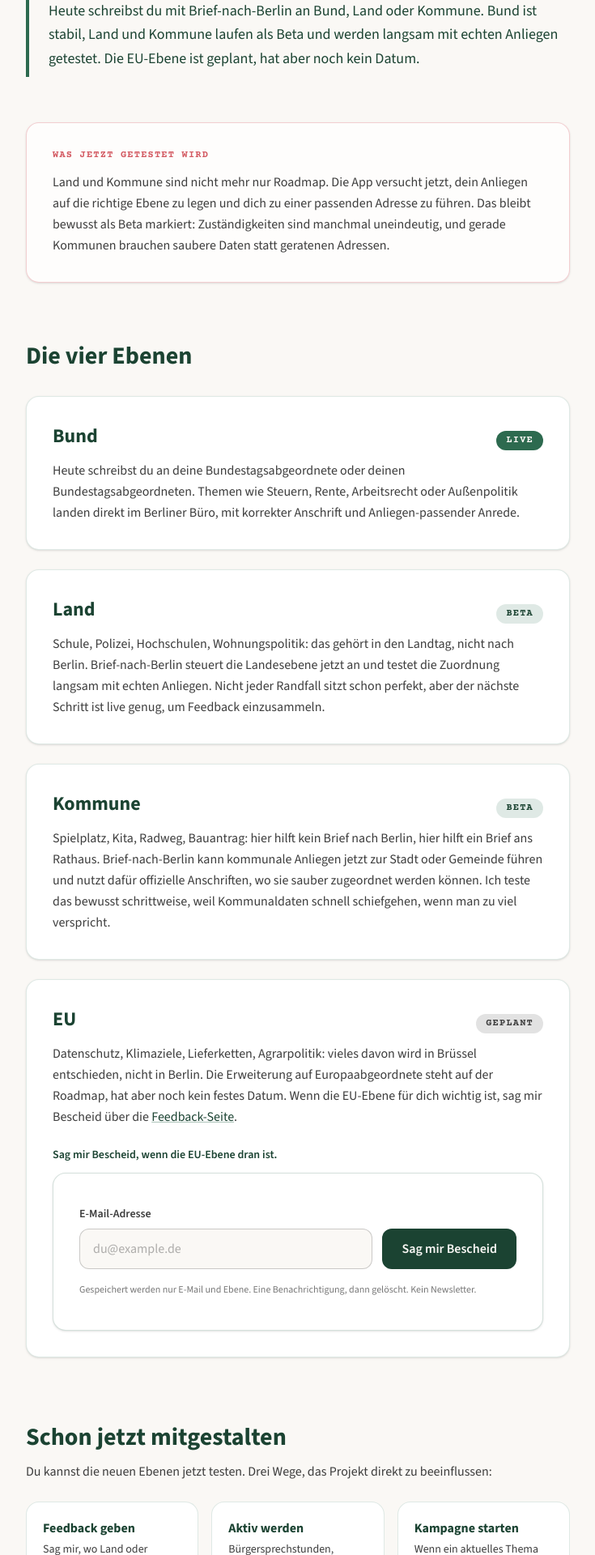
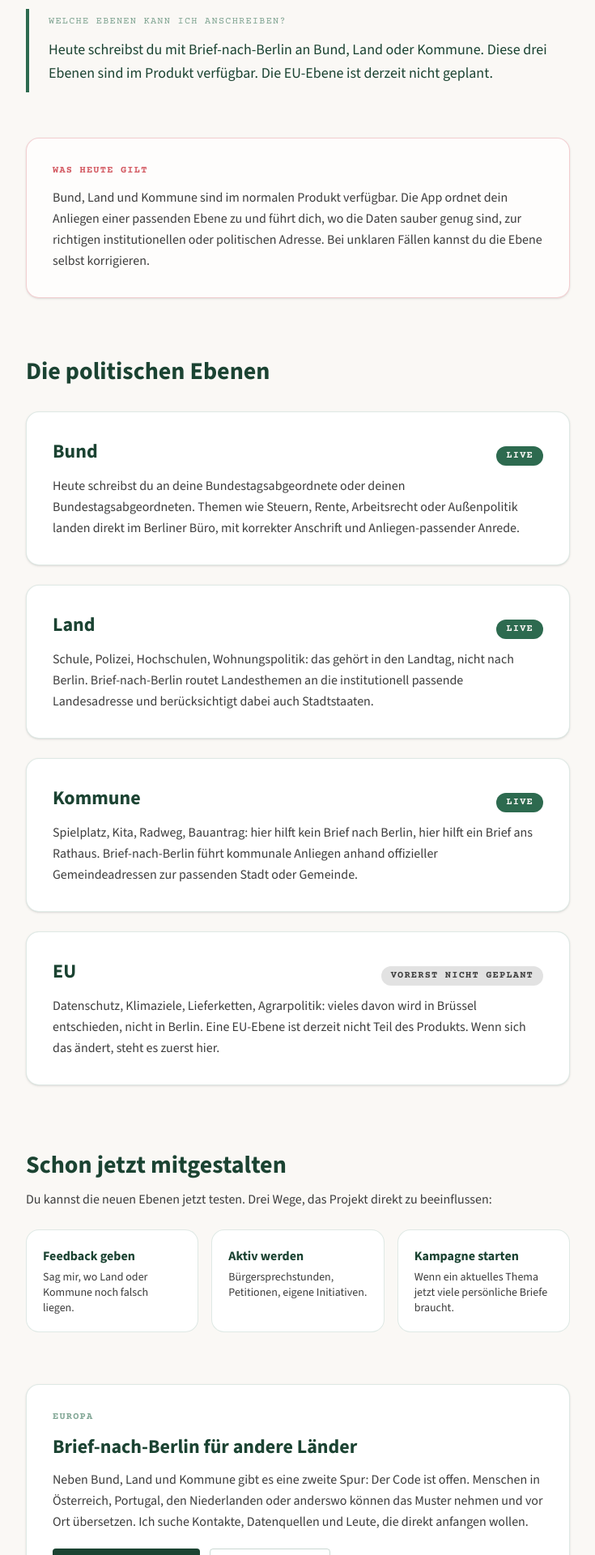
Before and after one commit to tholo91/brief-nach-berlin, a Next.js app in the folder web/: page /was-noch-kommt in a window 1280 px wide. Shown: the part 880-2800 px from the top of the page at 81% size, without its empty margins (272-1007 px from the left). Built offline with nearby package versions, Linux system fonts and the light colour scheme.

Commit message:
Update political-level messaging and remove roadmap signup

```diff
--- a/web/src/app/(site)/was-noch-kommt/RoadmapSignupForm.tsx
+++ /dev/null
@@ -1,127 +0,0 @@
-"use client";
-
-import { useState, useTransition } from "react";
-import {
-  submitRoadmapSignupAction,
-  type RoadmapEbene,
-} from "@/lib/actions/submitRoadmapSignup";
-
-// Mirrors the validation in submitRoadmapSignup.ts (Zod is the source of
-// truth). We keep this here so the user gets instant feedback before the
-// Server Action round-trip.
-const EMAIL_RE = /^[^\s@]+@[^\s@]+\.[^\s@]+$/;
-
-interface RoadmapSignupFormProps {
-  // The level this form signs the user up for. Use 'alle' for a generic
-  // "tell me about any new level" form.
-  ebene: RoadmapEbene;
-}
-
-export function RoadmapSignupForm({ ebene }: RoadmapSignupFormProps) {
-  const [email, setEmail] = useState("");
-  const [submitted, setSubmitted] = useState(false);
-  const [alreadySignedUp, setAlreadySignedUp] = useState(false);
-  const [errorMessage, setErrorMessage] = useState<string | null>(null);
-  const [pending, startTransition] = useTransition();
-
-  function handleSubmit(event: React.FormEvent<HTMLFormElement>) {
-    event.preventDefault();
-    if (pending) return;
-
-    const value = email.trim();
-    if (!EMAIL_RE.test(value)) {
-      setErrorMessage("Bitte gib eine gültige E-Mail-Adresse ein.");
-      return;
-    }
-    setErrorMessage(null);
-
-    startTransition(async () => {
-      const result = await submitRoadmapSignupAction({
-        email: value,
-        ebene,
-      });
-      if (result.ok) {
-        setAlreadySignedUp(result.alreadySignedUp);
-        setSubmitted(true);
-        setEmail("");
-        return;
-      }
-      setErrorMessage(result.message);
-    });
-  }
-
-  if (submitted) {
-    return (
-      <div
-        role="status"
-        aria-live="polite"
-        className="bg-white border border-waldgruen/20 rounded-2xl px-6 py-8 sm:px-8 sm:py-10 shadow-sm"
-      >
-        <p className="font-handwriting text-3xl text-waldgruen-dark leading-none mb-3">
-          {alreadySignedUp ? "Schon dabei." : "Danke."}
-        </p>
-        <p className="font-body text-base text-warmgrau leading-relaxed">
-          {alreadySignedUp
-            ? "Du stehst schon auf der Liste. Du bekommst eine Mail, sobald es so weit ist."
-            : "Du bekommst eine Mail, sobald die Ebene dran ist. Eine einzige Mail, danach werden deine Daten gelöscht. Kein Newsletter, keine Weitergabe."}
-        </p>
-      </div>
-    );
-  }
-
-  return (
-    <form
-      onSubmit={handleSubmit}
-      noValidate
-      className="bg-white border border-waldgruen/20 rounded-2xl px-6 py-8 sm:px-8 sm:py-10 shadow-sm"
-    >
-      <label
-        htmlFor="roadmap-email"
-        className="block font-body text-sm font-semibold text-warmgrau mb-2"
-      >
-        E-Mail-Adresse
-      </label>
-      <div className="flex flex-col sm:flex-row gap-3">
-        <input
-          id="roadmap-email"
-          type="email"
-          required
-          autoComplete="email"
-          inputMode="email"
-          placeholder="du@example.de"
-          value={email}
-          disabled={pending}
-          onChange={(event) => {
-            setEmail(event.target.value);
-            if (errorMessage) setErrorMessage(null);
-          }}
-          className="flex-1 rounded-xl border border-warmgrau/25 bg-creme px-4 py-3 font-body text-base text-waldgruen-dark placeholder:text-warmgrau/40 focus:outline-none focus:border-waldgruen focus:ring-2 focus:ring-waldgruen/20 disabled:opacity-60"
-        />
-        <button
-          type="submit"
-          disabled={pending}
-          className={[
-            "rounded-xl bg-waldgruen-dark text-creme font-body font-semibold px-6 py-3 transition-colors min-h-[44px]",
-            pending
-              ? "opacity-60 cursor-not-allowed"
-              : "hover:bg-waldgruen cursor-pointer",
-          ].join(" ")}
-        >
-          {pending ? "Wird gesendet…" : "Sag mir Bescheid"}
-        </button>
-      </div>
-      {errorMessage ? (
-        <p
-          role="alert"
-          className="mt-3 font-body text-sm text-airmail-rot"
-        >
-          {errorMessage}
-        </p>
-      ) : null}
-      <p className="font-body text-xs text-warmgrau/70 leading-relaxed mt-4">
-        Gespeichert werden nur E-Mail und Ebene. Eine Benachrichtigung, dann
-        gelöscht. Kein Newsletter.
-      </p>
-    </form>
-  );
-}
--- a/web/src/app/(site)/was-noch-kommt/page.tsx
+++ b/web/src/app/(site)/was-noch-kommt/page.tsx
@@ -5,21 +5,20 @@
 import { APP_URL, FOUNDER_FEEDBACK_URL, FOUNDER_EMAIL } from "@/lib/config";
 import { Prose } from "@/components/editorial/Prose";
 import { FAQAccordion } from "@/components/FAQAccordion";
-import { RoadmapSignupForm } from "./RoadmapSignupForm";
 
 const URL_PATH = "/was-noch-kommt";
 const PUBLISHED = "2026-05-22";
 const TITLE =
-  "Roadmap: Welche politischen Ebenen kommen als nächstes | Brief-nach-Berlin";
+  "Welche politischen Ebenen unterstützt Brief-nach-Berlin? | Brief-nach-Berlin";
 const DESCRIPTION =
-  "Brief-nach-Berlin testet jetzt Bund, Land und Kommune. Die EU steht weiter auf der Roadmap. Der offene Fahrplan inklusive Kampagnenmodus.";
+  "Brief-nach-Berlin unterstützt heute Bund, Land und Kommune. Hier steht, wie die Zuständigkeit funktioniert und was bewusst nicht versprochen wird.";
 
 export const metadata: Metadata = {
   title: TITLE,
   description: DESCRIPTION,
   alternates: { canonical: `${APP_URL}${URL_PATH}` },
   openGraph: {
-    title: "Roadmap: Welche politischen Ebenen kommen als nächstes",
+    title: "Welche politischen Ebenen unterstützt Brief-nach-Berlin?",
     description: DESCRIPTION,
     type: "article",
     locale: "de_DE",
@@ -27,7 +26,7 @@
   },
   twitter: {
     card: "summary_large_image",
-    title: "Roadmap: Welche politischen Ebenen kommen als nächstes",
+    title: "Welche politischen Ebenen unterstützt Brief-nach-Berlin?",
     description: DESCRIPTION,
   },
 };
@@ -42,17 +41,6 @@
   body: ReactNode;
 }
 
-const feedbackLink = (
-  <a
-    href={FOUNDER_FEEDBACK_URL}
-    target="_blank"
-    rel="noopener noreferrer"
-    className="text-waldgruen-dark underline decoration-waldgruen/40 hover:decoration-waldgruen-dark"
-  >
-    Feedback-Seite
-  </a>
-);
-
 const levels: Level[] = [
   {
     key: "bund",
@@ -64,29 +52,27 @@
   {
     key: "land",
     name: "Land",
-    badge: "Beta",
-    status: "beta",
-    body: "Schule, Polizei, Hochschulen, Wohnungspolitik: das gehört in den Landtag, nicht nach Berlin. Brief-nach-Berlin steuert die Landesebene jetzt an und testet die Zuordnung langsam mit echten Anliegen. Nicht jeder Randfall sitzt schon perfekt, aber der nächste Schritt ist live genug, um Feedback einzusammeln.",
+    badge: "Live",
+    status: "live",
+    body: "Schule, Polizei, Hochschulen, Wohnungspolitik: das gehört in den Landtag, nicht nach Berlin. Brief-nach-Berlin routet Landesthemen an die institutionell passende Landesadresse und berücksichtigt dabei auch Stadtstaaten.",
   },
   {
     key: "kommune",
     name: "Kommune",
-    badge: "Beta",
-    status: "beta",
-    body: "Spielplatz, Kita, Radweg, Bauantrag: hier hilft kein Brief nach Berlin, hier hilft ein Brief ans Rathaus. Brief-nach-Berlin kann kommunale Anliegen jetzt zur Stadt oder Gemeinde führen und nutzt dafür offizielle Anschriften, wo sie sauber zugeordnet werden können. Ich teste das bewusst schrittweise, weil Kommunaldaten schnell schiefgehen, wenn man zu viel verspricht.",
+    badge: "Live",
+    status: "live",
+    body: "Spielplatz, Kita, Radweg, Bauantrag: hier hilft kein Brief nach Berlin, hier hilft ein Brief ans Rathaus. Brief-nach-Berlin führt kommunale Anliegen anhand offizieller Gemeindeadressen zur passenden Stadt oder Gemeinde.",
   },
   {
     key: "eu",
     name: "EU",
-    badge: "Geplant",
+    badge: "Vorerst nicht geplant",
     status: "geplant",
     body: (
       <>
         Datenschutz, Klimaziele, Lieferketten, Agrarpolitik: vieles davon wird
-        in Brüssel entschieden, nicht in Berlin. Die Erweiterung auf
-        Europaabgeordnete steht auf der Roadmap, hat aber noch kein festes
-        Datum. Wenn die EU-Ebene für dich wichtig ist, sag mir Bescheid über
-        die {feedbackLink}.
+        in Brüssel entschieden, nicht in Berlin. Eine EU-Ebene ist derzeit
+        nicht Teil des Produkts. Wenn sich das ändert, steht es zuerst hier.
       </>
     ),
   },
@@ -106,31 +92,19 @@
 const faqs = [
   {
     q: "Welche politischen Ebenen werden aktuell unterstützt?",
-    a: "Aktuell unterstützt Brief-nach-Berlin Bund, Land und Kommune. Bund ist der stabile Kern. Land und Kommune laufen als Beta, werden langsam mit echten Anliegen getestet und bleiben deshalb bewusst vorsichtig formuliert. Die EU steht weiter hinten auf der Roadmap ohne festes Datum.",
+    a: "Aktuell unterstützt Brief-nach-Berlin Bund, Land und Kommune. Die drei Ebenen sind im normalen Briefprozess verfügbar. Die EU-Ebene ist derzeit nicht Teil des Produkts.",
   },
   {
     q: "Ist die Landtag-Ebene schon live?",
-    a: "Ja, als Beta. Brief-nach-Berlin kann Landesthemen inzwischen an die Landesebene routen. Ich teste das weiter mit echten Fällen, weil Bundesländer eigene Daten, Wahlkreislogiken und Adressformeln haben.",
+    a: "Ja. Landesthemen werden an die institutionell passende Landesadresse geroutet. Die Zuordnung berücksichtigt Bundesländer, Stadtstaaten und die jeweils passende Anrede.",
   },
   {
-    q: "Warum nicht alle Ebenen auf einmal?",
-    a: "Jede Ebene hat eigene Datenquellen, eigene Adressformeln und eigene Zuständigkeitslogik. Bund ist stabil, Land und Kommune sind jetzt in der Beta. Ich teste lieber langsam mit echten Nutzerinnen und Nutzern, statt so zu tun, als wären 16 Länder und tausende Kommunen nach einem Schalter perfekt.",
+    q: "Warum gibt es keine EU-Ebene?",
+    a: "Eine EU-Ebene wäre ein eigenes Produkt mit anderen Datenquellen, Zuständigkeiten und Adresslogiken. Ich verspreche sie derzeit nicht und sammle dafür auch keine Anmeldungen.",
   },
   {
-    q: "Kann ich vorschlagen, welche Ebene als nächstes kommt?",
-    a: "Ja. Die Reihenfolge richtet sich nach zwei Dingen: wie oft eine Ebene im Feedback genannt wird, und wie schnell ich an saubere Daten komme. Wenn du eine bestimmte Ebene priorisieren willst, sag es mir über die Feedback-Seite, das fließt direkt in die Reihenfolge ein.",
-    aNode: (
-      <>
-        Ja. Die Reihenfolge richtet sich nach zwei Dingen: wie oft eine Ebene
-        im Feedback genannt wird, und wie schnell ich an saubere Daten
-        komme. Wenn du eine bestimmte Ebene priorisieren willst, sag es mir
-        über die {feedbackLink}, das fließt direkt in die Reihenfolge ein.
-      </>
-    ),
-  },
-  {
-    q: "Was passiert mit meiner Anmeldung?",
-    a: "Gespeichert werden nur deine Email und die Ebene, die du angekreuzt hast. Du bekommst eine einzige Mail, wenn die Ebene live geht. Danach werden deine Daten gelöscht. Kein Newsletter, keine Weitergabe an Dritte, kein Tracking.",
+    q: "Kann ich eine weitere Ebene vorschlagen?",
+    a: "Ja, über die Feedback-Seite. Eine weitere Ebene kommt aber nur hinzu, wenn Zuständigkeit, Datenquellen und Adressierung sauber genug sind.",
   },
   {
     q: "Werden auch Bundesländer-spezifische Besonderheiten berücksichtigt?",
@@ -151,10 +125,10 @@
 const articleJsonLd = {
   "@context": "https://schema.org",
   "@type": "Article",
-  headline: "Roadmap: Welche politischen Ebenen kommen als nächstes",
+  headline: "Welche politischen Ebenen unterstützt Brief-nach-Berlin?",
   description: DESCRIPTION,
   datePublished: PUBLISHED,
-  dateModified: "2026-07-20",
+  dateModified: "2026-08-11",
   author: { "@type": "Organization", name: "Brief-nach-Berlin" },
   publisher: {
     "@type": "Organization",
@@ -186,14 +160,14 @@
         </Link>
 
         <p className="font-typewriter text-sm font-bold tracking-widest uppercase text-waldgruen/60 mb-3">
-          Roadmap
+          Zuständigkeit
         </p>
         <h1 className="font-body text-3xl md:text-5xl font-bold text-waldgruen-dark tracking-tight mb-6 text-balance">
-          Was noch kommt
+          Welche Ebenen heute funktionieren
         </h1>
         <p className="font-handwriting text-xl md:text-2xl text-warmgrau leading-relaxed mb-10 text-pretty">
-          Ich baue offen. Das hier ist der Fahrplan, und dein Feedback formt
-          die Reihenfolge mit.
+          Ich baue offen. Hier steht, welche politische Ebene heute für dein
+          Anliegen erreichbar ist — und was ich bewusst noch nicht verspreche.
         </p>
 
         <figure className="mb-12 -mx-2 sm:mx-0">
@@ -215,28 +189,27 @@
           </p>
           <p className="font-body text-base md:text-lg text-waldgruen-dark leading-relaxed">
             Heute schreibst du mit Brief-nach-Berlin an Bund, Land oder
-            Kommune. Bund ist stabil, Land und Kommune laufen als Beta und
-            werden langsam mit echten Anliegen getestet. Die EU-Ebene ist
-            geplant, hat aber noch kein Datum.
+            Kommune. Diese drei Ebenen sind im Produkt verfügbar. Die
+            EU-Ebene ist derzeit nicht geplant.
           </p>
         </div>
 
         <div className="mb-14 rounded-2xl border border-airmail-rot/20 bg-white/70 p-6 sm:p-8 shadow-sm">
           <p className="font-typewriter text-xs font-bold uppercase tracking-widest text-airmail-rot/70 mb-3">
-            Was jetzt getestet wird
+            Was heute gilt
           </p>
           <p className="font-body text-base text-warmgrau leading-relaxed">
-            Land und Kommune sind nicht mehr nur Roadmap. Die App versucht
-            jetzt, dein Anliegen auf die richtige Ebene zu legen und dich zu
-            einer passenden Adresse zu führen. Das bleibt bewusst als Beta
-            markiert: Zuständigkeiten sind manchmal uneindeutig, und gerade
-            Kommunen brauchen saubere Daten statt geratenen Adressen.
+            Bund, Land und Kommune sind im normalen Produkt verfügbar. Die App
+            ordnet dein Anliegen einer passenden Ebene zu und führt dich, wo
+            die Daten sauber genug sind, zur richtigen institutionellen oder
+            politischen Adresse. Bei unklaren Fällen kannst du die Ebene selbst
+            korrigieren.
           </p>
         </div>
 
-        {/* Die vier Ebenen */}
+        {/* Die politischen Ebenen */}
         <h2 className="font-body text-2xl md:text-3xl font-bold text-waldgruen-dark pt-4 mb-8">
-          Die vier Ebenen
+          Die politischen Ebenen
         </h2>
 
         <div className="space-y-6 mb-16">
@@ -263,14 +236,6 @@
                 {level.body}
               </p>
 
-              {level.key === "eu" ? (
-                <div className="mt-6">
-                  <p className="font-body text-sm font-semibold text-waldgruen-dark mb-3">
-                    Sag mir Bescheid, wenn die EU-Ebene dran ist.
-                  </p>
-                  <RoadmapSignupForm ebene="eu" />
-                </div>
-              ) : null}
             </section>
           ))}
         </div>
@@ -329,7 +294,7 @@
             Brief-nach-Berlin für andere Länder
           </h2>
           <p className="font-body text-base text-warmgrau leading-relaxed mb-5">
-            Neben Bund, Land, Kommune und EU gibt es eine zweite Spur: Der Code
+            Neben Bund, Land und Kommune gibt es eine zweite Spur: Der Code
             ist offen. Menschen in Österreich, Portugal, den Niederlanden oder
             anderswo können das Muster nehmen und vor Ort übersetzen. Ich suche
             Kontakte, Datenquellen und Leute, die direkt anfangen wollen.
@@ -352,30 +317,29 @@
 
         <Prose>
           <h2 className="font-body text-2xl md:text-3xl font-bold text-waldgruen-dark pt-4">
-            Wie die Roadmap entsteht
+            Wie die Zuständigkeit funktioniert
           </h2>
           <p>
-            Die Reihenfolge richtet sich inzwischen nach drei Größen. Erstens:
-            wie oft eine Ebene im Nutzer-Feedback genannt wird. Wer
+            Die aktuelle Struktur folgt einer einfachen Regel: Dein Anliegen
+            soll an die Ebene gehen, die tatsächlich handeln kann. Wer
             Bildungspolitik adressieren will, braucht den Landtag. Wer einen
-            Bauantrag oder Radweg betrifft, braucht die Kommune. Diese
-            Nennungen haben die Beta mit angeschoben.
+            Bauantrag oder Radweg betrifft, braucht die Kommune.
           </p>
           <p>
-            Zweitens: politische Dringlichkeit. Wenn aktuelle Ereignisse viele
-            Menschen gleichzeitig betreffen, kann ein Kampagnenmodus mehr
-            bewirken als die nächste Datenebene. Genau deshalb ist er zuerst
-            live gegangen.
+            Kampagnen können dabei mehrere persönliche Briefe zu einem Thema
+            bündeln. Der Brief bleibt trotzdem persönlich und wird nicht als
+            Massenbrief an eine ganze Liste von Empfänger:innen kopiert.
           </p>
           <p>
-            Drittens: die technische Komplexität der Datenquellen. Der
+            Die technische Komplexität der Datenquellen bleibt der wichtigste
+            Prüfstein. Der
             Bundestag liefert seine Mandate über eine einzige, gut gepflegte
             Schnittstelle (abgeordnetenwatch.de). Auf Landesebene sind die
             Strukturen heterogener, jedes Bundesland hat eigene
-            Wahlkreis-Logik. Auf Kommunalebene gibt es kein zentrales
-            Register, sondern rund 11.000 Gemeinden mit unterschiedlichen
-            Verwaltungsstrukturen. Deshalb teste ich Land und Kommune jetzt
-            langsam, statt so zu tun, als wäre jeder Randfall schon erledigt.
+            Wahlkreis-Logik. Auf Kommunalebene gibt es kein zentrales Register,
+            sondern viele Gemeinden mit unterschiedlichen Verwaltungsstrukturen.
+            Deshalb bleibt die Zuordnung transparent, statt jeden Randfall als
+            perfekt gelöst auszugeben.
           </p>
 
           <h2 className="font-body text-2xl md:text-3xl font-bold text-waldgruen-dark pt-4">
```
Also changed, not shown: web/src/app/(site)/was-bisher-geschah/page.tsx (+21 -9 lines).
